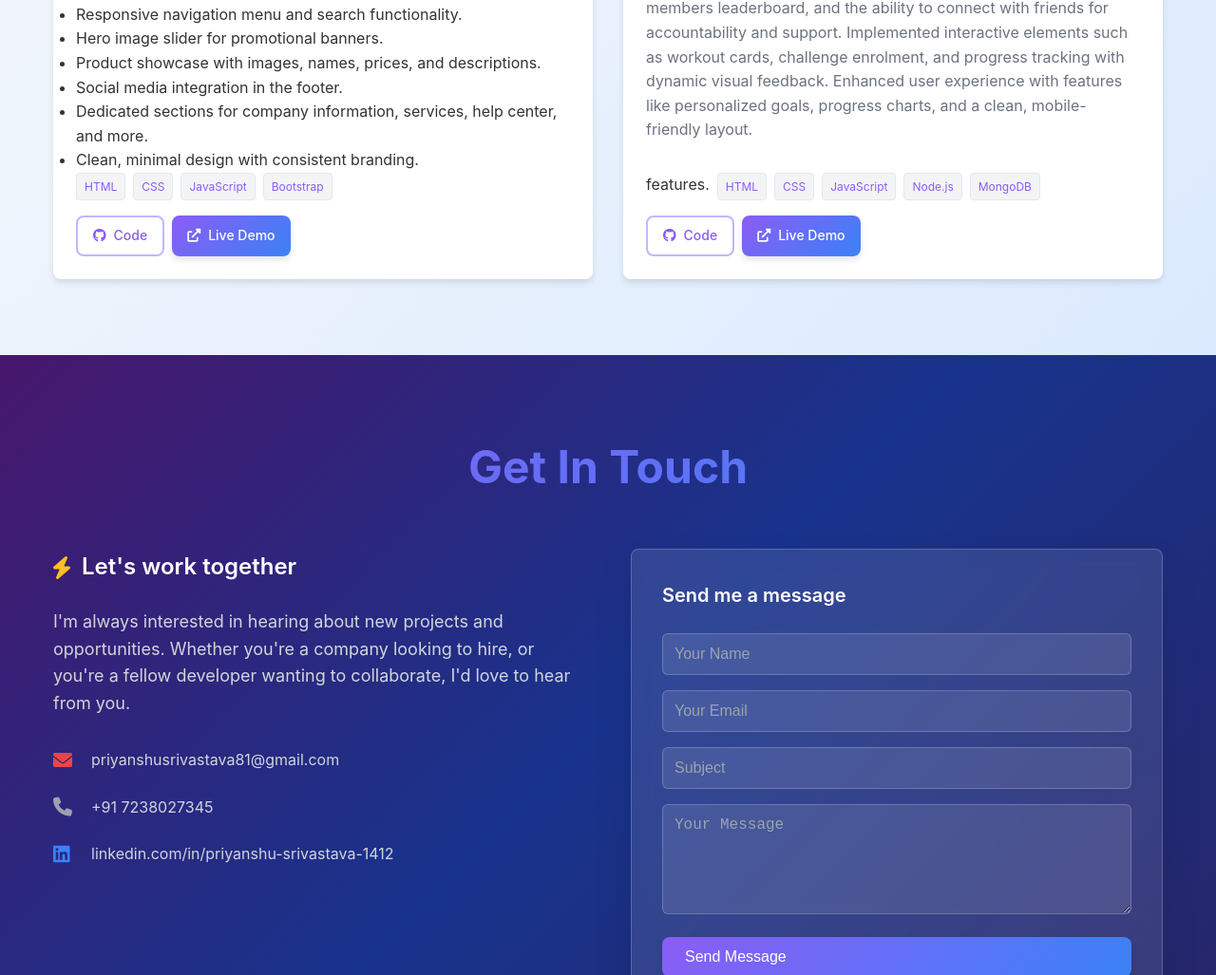
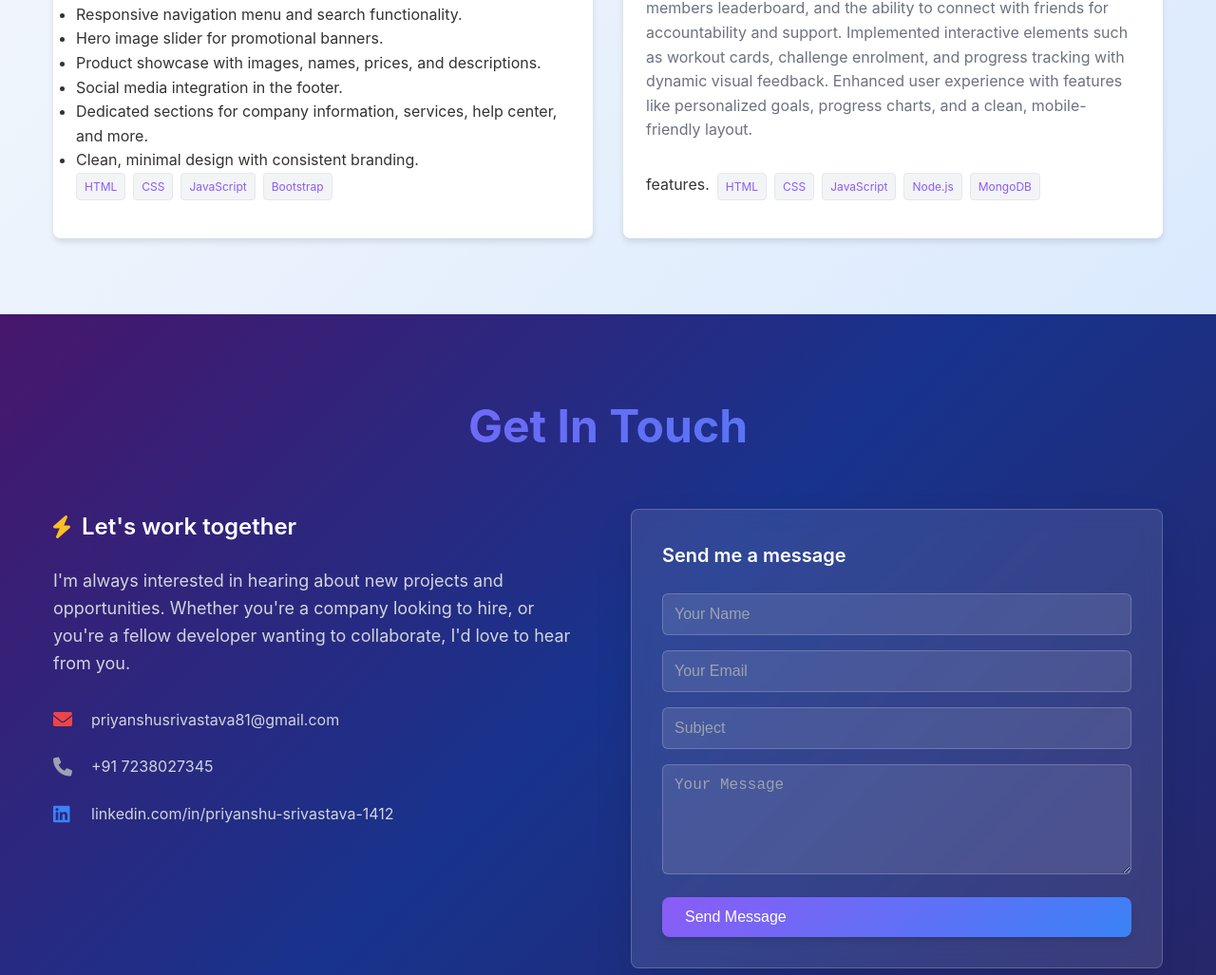
Before and after one commit to PRiYANSHU-1412/Portfolio, a plain HTML site: page index.html in a window 1280 px wide. Shown: the part 2367-3394 px from the top of the page at 95% size. Drawn offline with Linux system fonts and the light colour scheme.

Commit message:
index.html

```diff
--- a/index.html
+++ b/index.html
@@ -157,12 +157,12 @@
                             <span class="tech-tag">Bootstrap</span>
                         </div>
                         <div class="project-links">
-                            <a href="https://github.com/PRiYANSHU-1412/ShoPperZ-e-commerce-website" class="btn btn-outline btn-sm">
+<!--                             <a href="https://github.com/PRiYANSHU-1412/ShoPperZ-e-commerce-website" class="btn btn-outline btn-sm">
                                 <i class="fab fa-github"></i> Code
-                            </a>
-                            <a href="https://github.com/PRiYANSHU-1412/ShoPperZ-e-commerce-website" class="btn btn-primary btn-sm">
+                            </a> -->
+<!--                             <a href="https://github.com/PRiYANSHU-1412/ShoPperZ-e-commerce-website" class="btn btn-primary btn-sm">
                                 <i class="fas fa-external-link-alt"></i> Live Demo
-                            </a>
+                            </a> -->
                         </div>
                     </div>
                 </div>
@@ -183,12 +183,12 @@
                             <span class="tech-tag">MongoDB</span>
                         </div>
                         <div class="project-links">
-                            <a href="https://github.com/PRiYANSHU-1412/FiTNESS" class="btn btn-outline btn-sm">
+<!--                             <a href="https://github.com/PRiYANSHU-1412/FiTNESS" class="btn btn-outline btn-sm">
                                 <i class="fab fa-github"></i> Code
                             </a>
                             <a href="https://github.com/PRiYANSHU-1412/FiTNESS" class="btn btn-primary btn-sm">
                                 <i class="fas fa-external-link-alt"></i> Live Demo
-                            </a>
+                            </a> -->
                         </div>
                     </div>
                 </div>
```
